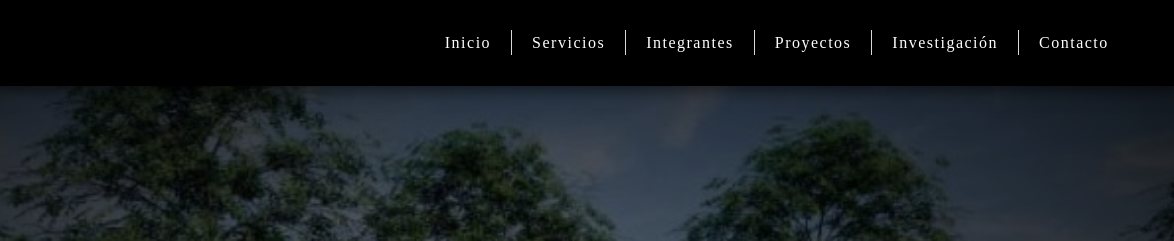
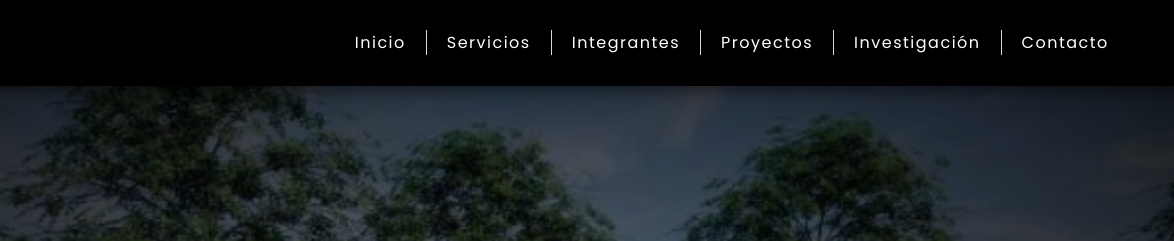
Before and after one commit to DylanMZ05/RenderistasArgentina, a plain HTML site: page index.html in a window 1280 px wide. Shown: the top 241 px of the page, 106-1280 px from the left. Drawn offline with Linux system fonts and the light colour scheme.

Commit message:
Add files via upload

```diff
--- a/style.css
+++ b/style.css
@@ -105,13 +105,12 @@ h2, p {
 }
 
 .header-li-a {
-    font-family: 'DM Serif Display', serif;
     text-decoration: none;
     text-shadow: 1.5px 1.5px 0px #000;
     color: #fff;
 
     letter-spacing: 1.5px;
-    font-size: 26px;
+    font-size: 22px;
 }
 
 .header-li {
```
